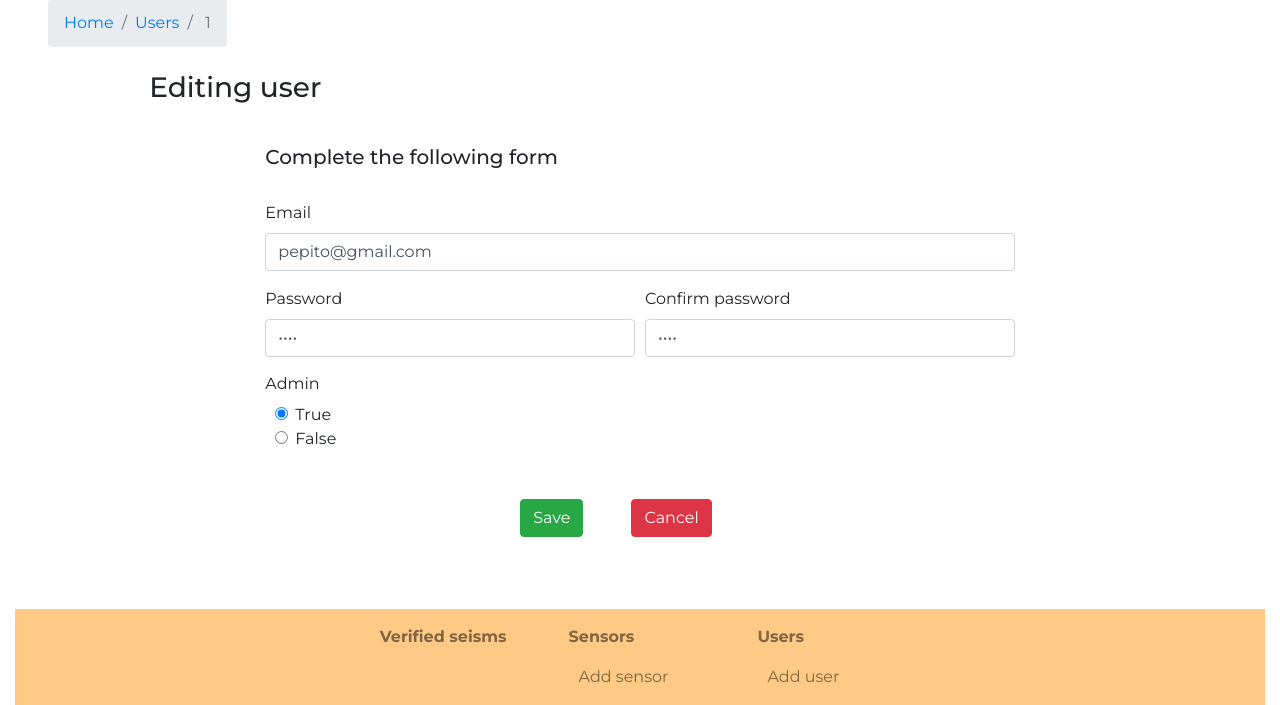
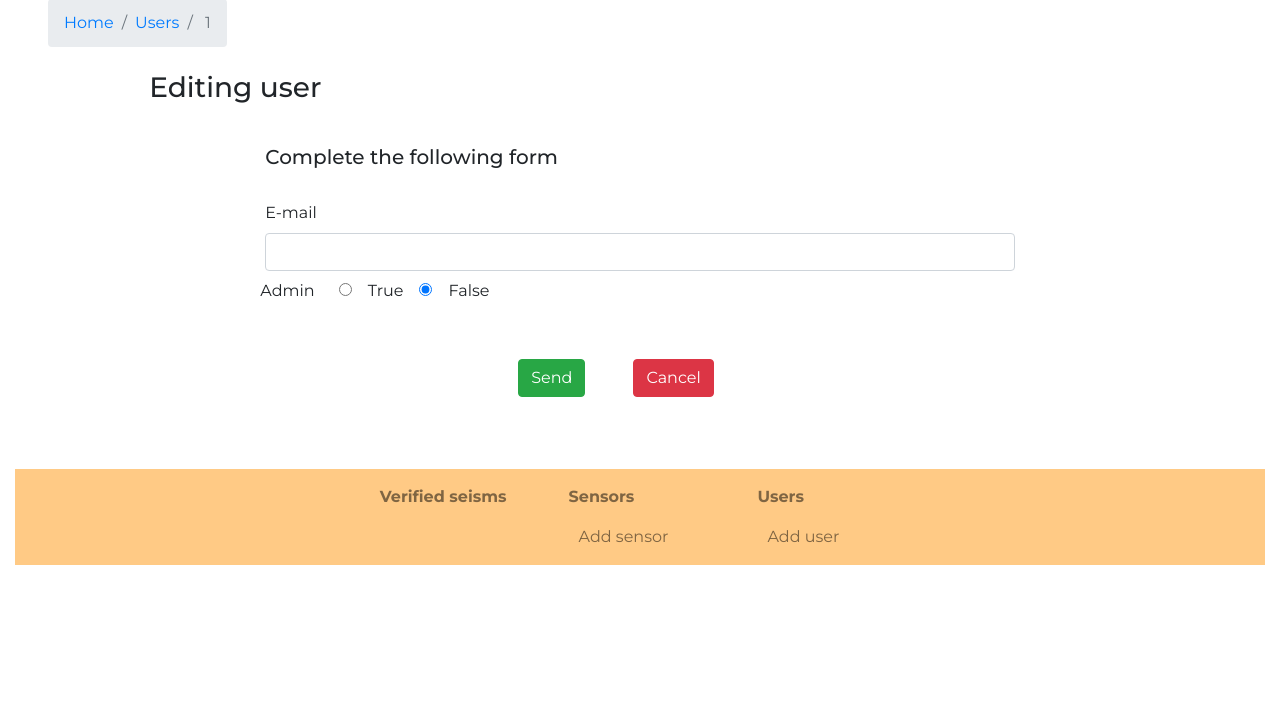
Before and after one commit to estebanarivasv/P-I-2020-SeismologyFlask, a Flask app: template web/main/templates/derived/admin/users/edit-user.html in a window 1280 px wide. Shown: the part 208-913 px from the top of the page. After the commit the page ends 773 px from the top, so only its background shows below. Run offline with Flask 2, Linux system fonts and the light colour scheme; the template is opened without the code that fills it: values that come from a table or form of the project are taken from there, others are empty; some libraries are stand-ins or nearby versions.

Commit message:
End of class commit.

```diff
--- a/web/main/forms/users.py
+++ b/web/main/forms/users.py
@@ -31,3 +31,20 @@ class Users(FlaskForm):
     admin = RadioField('Admin', choices=admin_list, default='false')
 
     submit = SubmitField("Send")
+
+
+class UsersEdit(FlaskForm):
+    email = EmailField('E-mail',
+    [
+        validators.Required(message="An email is required"),
+        validators.Email(message="The format is not valid")
+    ])
+
+    admin_list = [
+        ('true','True'),
+        ('false','False'),
+    ]
+
+    admin = RadioField('Admin', choices=admin_list, default='false')
+
+    submit = SubmitField("Send")
--- a/web/main/templates/derived/admin/users/edit-user.html
+++ b/web/main/templates/derived/admin/users/edit-user.html
@@ -1,4 +1,8 @@
-{% extends 'principal/admin.html' %} {% block head %} {{ super() }}
+{% extends 'principal/admin.html' %}
+
+{% from '/macros/admin/form.html' import show_field, show_submit, show_radio %}
+
+{% block head %} {{ super() }}
 
 <title>User no.{# id_num #} · Seismology Institute</title>
 
@@ -36,46 +40,19 @@
             <div class="container py-2 justify-content-center">
 
                 <h5 class="py-3">Complete the following form</h5>
-                <form>
+                <form method="POST" action="{{ url_for('admin.edit_user', id=id) }}">
+                    <input type="hidden" name="csrf_token" value="{{ csrf_token() }}" />
                     <div class="form-row">
                         <div class="col-12 py-2">
-                            <label class="" for="userEmail">Email</label>
-                            <input type="email" class="form-control" id="userEmail" value="pepito@gmail.com{# email #}">
+                            {{ show_field(form.email, class="form-control") }}
                         </div>
                     </div>
                     <div class="form-row">
-                        <div class="col-6 py-2">
-                            <label class="" for="pass">Password</label>
-                            <input type="password" class="form-control" id="pass" value="pass{# pass #}">
-                        </div>
-                        <div class="col-6 py-2">
-                            <label class="" for="confirmPass">Confirm password</label>
-                            <input type="password" class="form-control" id="confirmPass" value="pass{# pass #}">
-                        </div>
+                        {{ show_radio(form.admin) }}
                     </div>
-                    <div class="form-row">
-                        <legend class="col-form-label">Admin</legend>
-                        <div class="container-fluid">
-                            <div class="form-check">
-                                <input class="form-check-input" type="radio" name="admin" id="gridRadios1"
-                                    value="true" checked>
-                                <label class="form-check-label" for="gridRadios1">
-                                    True
-                                </label>
-                            </div>
-                            <div class="form-check">
-                                <input class="form-check-input" type="radio" name="admin" id="gridRadios2"
-                                    value="false">
-                                <label class="form-check-label" for="gridRadios2">
-                                    False
-                                </label>
-                            </div>
-                        </div>
-                    </div>
+
                     <div class="form-row form-inline justify-content-center">
-
-                        <button type="submit" class="btn btn-success">
-                            Save</button>
+                        {{ show_submit(form.submit, class="btn btn-success") }}
                         <a name="" id="" class="btn btn-danger mx-5 my-5" href="#" role="button">
                             Cancel</a>
                     </div>
--- a/web/main/templates/macros/admin/general.html
+++ b/web/main/templates/macros/admin/general.html
@@ -9,7 +9,7 @@
     <td class="text-center">{{ i.admin }}</td>
     <td class="text-center">{{ i.email }}</td>
     <td class="text-center">
-        <a class="btn btn-outline-dark" href="#" role="button">
+        <a class="btn btn-outline-dark" href="{{url_for('admin.edit_user', id=i.id_num)}}" role="button">
             <svg width="1em" height="1em" viewBox="0 0 16 16" class="bi bi-pencil-square"
                 fill="currentColor" xmlns="http://www.w3.org/2000/svg">
                 <path
@@ -18,7 +18,7 @@
                     d="M1 13.5A1.5 1.5 0 0 0 2.5 15h11a1.5 1.5 0 0 0 1.5-1.5v-6a.5.5 0 0 0-1 0v6a.5.5 0 0 1-.5.5h-11a.5.5 0 0 1-.5-.5v-11a.5.5 0 0 1 .5-.5H9a.5.5 0 0 0 0-1H2.5A1.5 1.5 0 0 0 1 2.5v11z" />
             </svg>
         </a>
-        <a class="btn btn-outline-danger" href="#" role="button">
+        <a class="btn btn-outline-danger" href="{{url_for('admin.delete_user', id=i.id_num)}}" role="button">
             <svg width="1em" height="1em" viewBox="0 0 16 16" class="bi bi-trash"
                 fill="currentColor" xmlns="http://www.w3.org/2000/svg">
                 <path
```
Also changed, not shown: web/main/routes/admin.py (+35 -3 lines).
